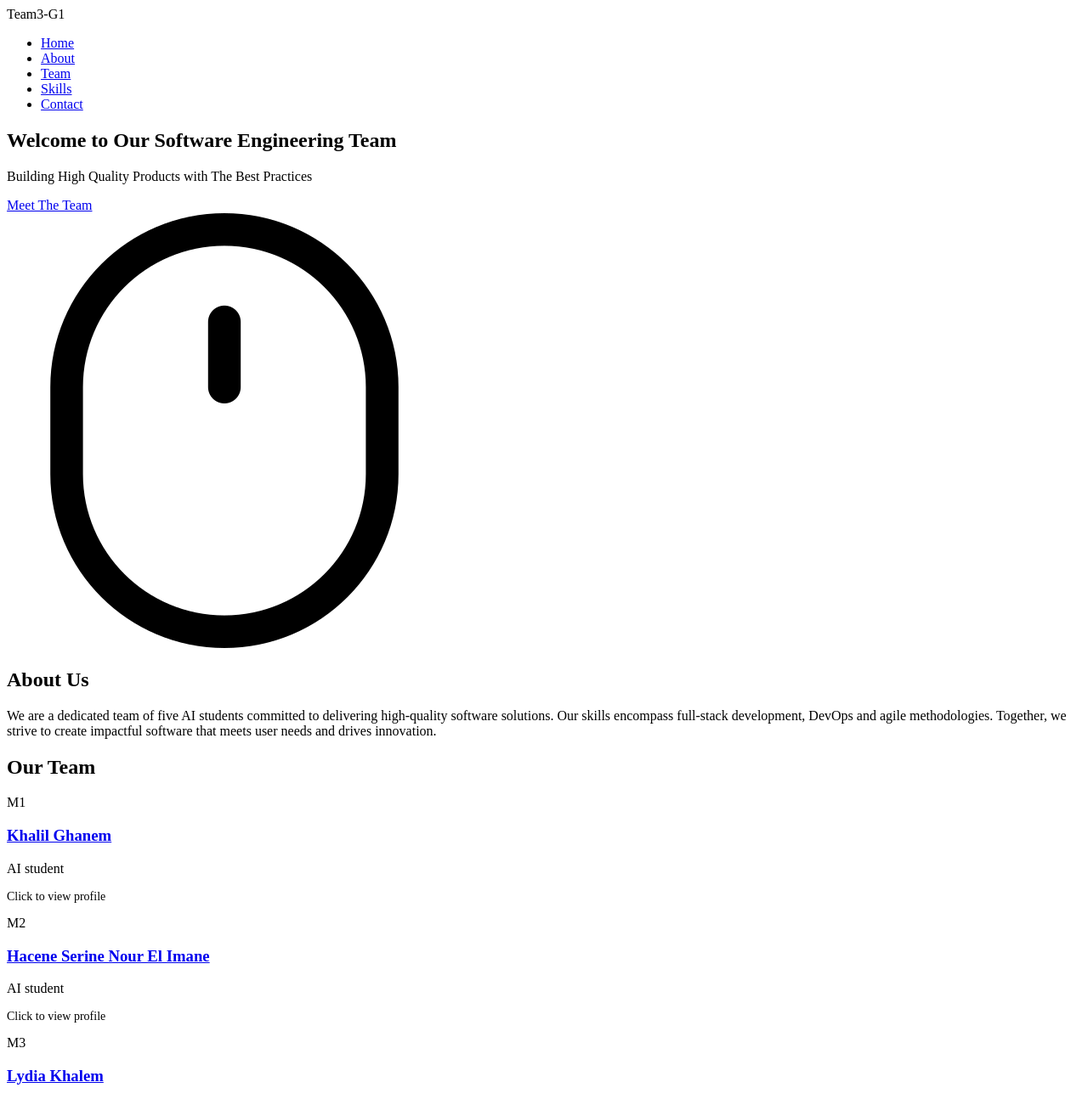
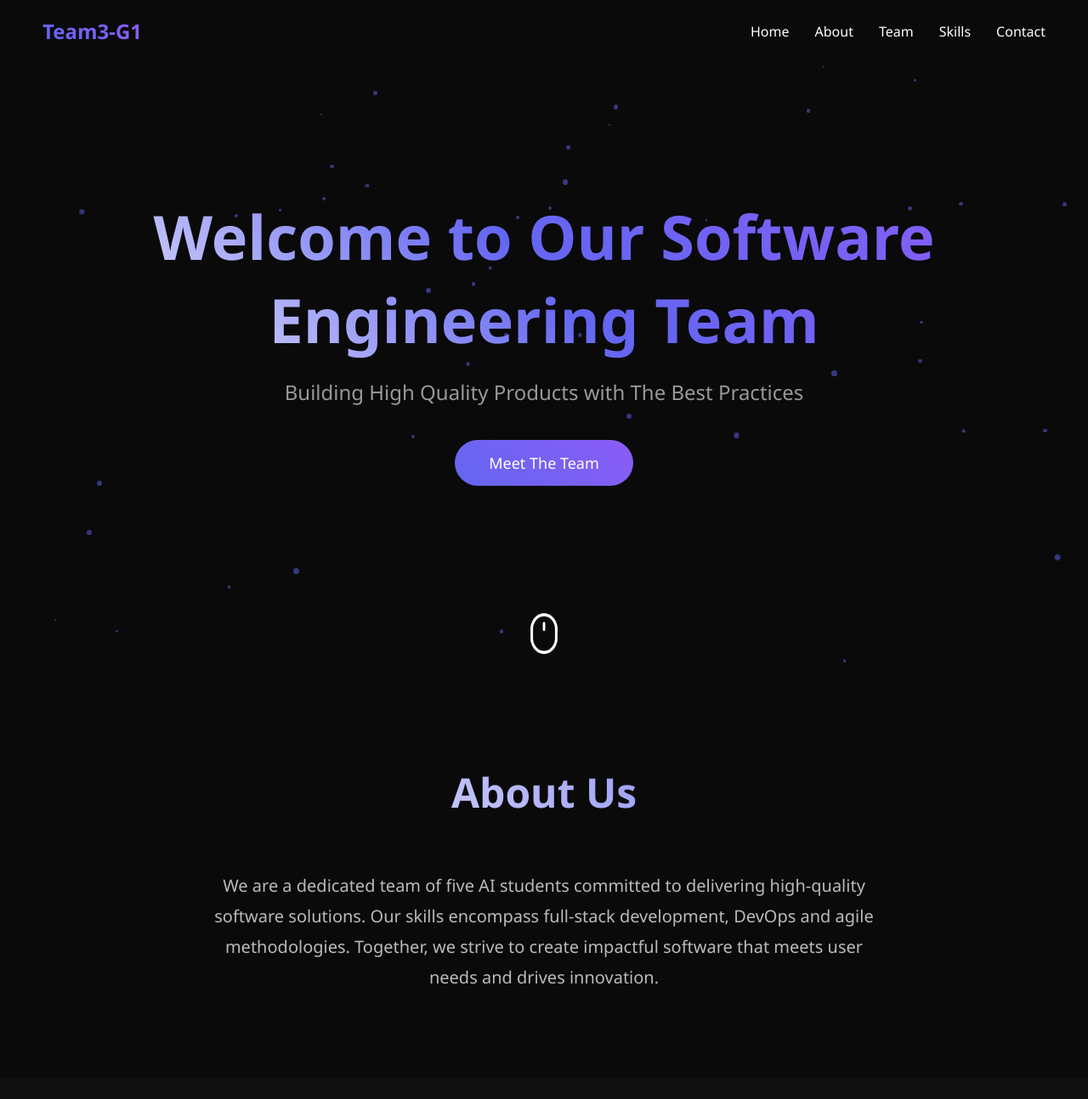
Before and after one commit to khalilgh1/team-portfolio-project, a plain HTML site: page index.html in a window 1280 px wide. Shown: the top 1294 px of the page at 85% size. Drawn offline with Linux system fonts and the light colour scheme; files that its build step writes are made by us from their sources.

Commit message:
feat: updated html links for the main files

```diff
--- a/css/style.css
+++ b/css/style.css
@@ -0,0 +1,369 @@
+    * {
+        margin: 0;
+        padding: 0;
+        box-sizing: border-box;
+    }
+    html{
+        scroll-behavior: smooth !important;
+    }
+    body {
+        font-family: 'Segoe UI', Tahoma, Geneva, Verdana, sans-serif;
+        background: #0a0a0a;
+        color: #fff;
+        overflow-x: hidden;
+    }
+
+    /* Particle Background */
+    #particles {
+        position: fixed;
+        top: 0;
+        left: 0;
+        width: 100%;
+        height: 100%;
+        z-index: -1;
+    }
+
+    .particle {
+        position: absolute;
+        background: rgba(99, 102, 241, 0.5);
+        border-radius: 50%;
+        animation: float 20s infinite;
+    }
+
+    @keyframes float {
+
+        0%,
+        100% {
+            transform: translateY(0) translateX(0);
+        }
+
+        25% {
+            transform: translateY(-100px) translateX(50px);
+        }
+
+        50% {
+            transform: translateY(-200px) translateX(-50px);
+        }
+
+        75% {
+            transform: translateY(-100px) translateX(100px);
+        }
+    }
+
+    /* Navigation */
+    nav {
+        position: fixed;
+        top: 0;
+        width: 100%;
+        padding: 20px 50px;
+        display: flex;
+        justify-content: space-between;
+        align-items: center;
+        z-index: 1000;
+        background: rgba(10, 10, 10, 0.8);
+        -webkit-backdrop-filter: blur(10px);
+        backdrop-filter: blur(10px);
+        transition: all 0.3s ease;
+    }
+
+    nav.scrolled {
+        padding: 15px 50px;
+        background: rgba(10, 10, 10, 0.95);
+    }
+
+    .logo {
+        font-size: 24px;
+        font-weight: bold;
+        background: linear-gradient(45deg, #6366f1, #8b5cf6);
+        -webkit-background-clip: text;
+        -webkit-text-fill-color: transparent;
+        background-clip: text;
+    }
+
+    nav ul {
+        display: flex;
+        list-style: none;
+        gap: 30px;
+    }
+
+    nav a {
+        color: #fff;
+        text-decoration: none;
+        transition: all 0.3s ease;
+        position: relative;
+    }
+
+    nav a::after {
+        content: '';
+        position: absolute;
+        bottom: -5px;
+        left: 0;
+        width: 0;
+        height: 2px;
+        background: linear-gradient(45deg, #6366f1, #8b5cf6);
+        transition: width 0.3s ease;
+    }
+
+    nav a:hover::after {
+        width: 100%;
+    }
+
+    /* Hero Section */
+    .hero {
+        height: 100vh;
+        display: flex;
+        flex-direction: column;
+        justify-content: center;
+        align-items: center;
+        text-align: center;
+        padding: 0 20px;
+        position: relative;
+    }
+
+    .hero h1 {
+        font-size: 72px;
+        margin-bottom: 20px;
+        opacity: 0;
+        animation: fadeInUp 1s ease forwards;
+        background: linear-gradient(45deg, #fff, #6366f1, #8b5cf6);
+        -webkit-background-clip: text;
+        -webkit-text-fill-color: transparent;
+        background-clip: text;
+    }
+
+    .hero .subtitle {
+        font-size: 24px;
+        margin-bottom: 40px;
+        opacity: 0;
+        animation: fadeInUp 1s ease 0.3s forwards;
+        color: #999;
+    }
+
+    .cta-button {
+        padding: 15px 40px;
+        font-size: 18px;
+        background: linear-gradient(45deg, #6366f1, #8b5cf6);
+        border: none;
+        border-radius: 50px;
+        color: #fff;
+        cursor: pointer;
+        opacity: 0;
+        animation: fadeInUp 1s ease 0.6s forwards;
+        transition: all 0.3s ease;
+        text-decoration: none;
+        display: inline-block;
+    }
+
+    .cta-button:hover {
+        transform: translateY(-5px);
+        box-shadow: 0 10px 30px rgba(99, 102, 241, 0.5);
+    }
+
+    @keyframes fadeInUp {
+        to {
+            opacity: 1;
+            transform: translateY(0);
+        }
+
+        from {
+            opacity: 0;
+            transform: translateY(30px);
+        }
+    }
+
+    /* About Section */
+    .about {
+        padding: 100px 50px;
+        max-width: 1200px;
+        margin: 0 auto;
+    }
+
+    .section-title {
+        font-size: 48px;
+        text-align: center;
+        margin-bottom: 60px;
+        background: linear-gradient(45deg, #fff, #6366f1);
+        -webkit-background-clip: text;
+        -webkit-text-fill-color: transparent;
+        background-clip: text;
+    }
+
+    .about-content {
+        font-size: 20px;
+        line-height: 1.8;
+        text-align: center;
+        color: #bbb;
+        max-width: 800px;
+        margin: 0 auto;
+    }
+
+    /* Team Section */
+    .team {
+        padding: 100px 50px;
+        background: rgba(20, 20, 20, 0.5);
+    }
+
+    .team-grid {
+        display: grid;
+        grid-template-columns: repeat(auto-fit, minmax(250px, 1fr));
+        gap: 40px;
+        max-width: 1400px;
+        margin: 0 auto;
+    }
+
+    .team-card {
+        background: linear-gradient(135deg, rgba(99, 102, 241, 0.1), rgba(139, 92, 246, 0.1));
+        border-radius: 20px;
+        padding: 30px;
+        text-align: center;
+        transition: all 0.4s ease;
+        cursor: pointer;
+        border: 1px solid rgba(99, 102, 241, 0.2);
+        position: relative;
+        overflow: hidden;
+    }
+
+    .team-card::before {
+        content: '';
+        position: absolute;
+        top: 0;
+        left: -100%;
+        width: 100%;
+        height: 100%;
+        background: linear-gradient(90deg, transparent, rgba(99, 102, 241, 0.3), transparent);
+        transition: left 0.5s ease;
+    }
+
+    .team-card:hover::before {
+        left: 100%;
+    }
+
+    .team-card:hover {
+        transform: translateY(-10px);
+        box-shadow: 0 20px 40px rgba(99, 102, 241, 0.3);
+        border-color: rgba(99, 102, 241, 0.5);
+    }
+
+    .avatar {
+        width: 120px;
+        height: 120px;
+        background: linear-gradient(45deg, #6366f1, #8b5cf6);
+        border-radius: 50%;
+        margin: 0 auto 20px;
+        display: flex;
+        align-items: center;
+        justify-content: center;
+        font-size: 48px;
+        font-weight: bold;
+    }
+
+    .team-card h3 {
+        font-size: 24px;
+        margin-bottom: 10px;
+    }
+
+    .team-card p {
+        color: #999;
+        font-size: 16px;
+    }
+
+    /* Skills Section */
+    .skills {
+        padding: 100px 50px;
+        max-width: 1200px;
+        margin: 0 auto;
+    }
+
+    .skills-grid {
+        display: grid;
+        grid-template-columns: repeat(auto-fit, minmax(200px, 1fr));
+        gap: 30px;
+        margin-top: 60px;
+    }
+
+    .skill-item {
+        background: rgba(99, 102, 241, 0.1);
+        padding: 30px;
+        border-radius: 15px;
+        text-align: center;
+        transition: all 0.3s ease;
+        border: 1px solid rgba(99, 102, 241, 0.2);
+    }
+
+    .skill-item:hover {
+        background: rgba(99, 102, 241, 0.2);
+        transform: scale(1.05);
+    }
+
+    .skill-item h4 {
+        font-size: 20px;
+        margin-bottom: 10px;
+    }
+
+    /* Footer */
+    footer {
+        padding: 40px;
+        text-align: center;
+        background: rgba(10, 10, 10, 0.8);
+        color: #666;
+    }
+
+    /* Scroll Indicator */
+    .scroll-indicator {
+        height: 3rem;
+        width: 2.5rem;
+        position: absolute;
+        bottom: 30px;
+        left: 50%;
+        transform: translateX(-50%);
+        animation: bounce 2s infinite;
+        img{
+            width: 100%;
+            height: 100%;
+            filter: invert(1);
+        }
+    }
+
+    @keyframes bounce {
+
+        0%,
+        20%,
+        50%,
+        80%,
+        100% {
+            transform: translateX(-50%) translateY(0);
+        }
+
+        40% {
+            transform: translateX(-50%) translateY(-10px);
+        }
+
+        60% {
+            transform: translateX(-50%) translateY(-5px);
+        }
+    }
+
+    /* Responsive */
+    @media (max-width: 768px) {
+        .hero h1 {
+            font-size: 48px;
+        }
+
+        .hero .subtitle {
+            font-size: 18px;
+        }
+
+        nav {
+            padding: 15px 20px;
+        }
+
+        nav ul {
+            gap: 15px;
+        }
+
+        .about,
+        .team,
+        .skills {
+            padding: 60px 20px;
+        }
+    }
--- a/index.html
+++ b/index.html
@@ -4,8 +4,8 @@
     <meta charset="UTF-8">
     <meta name="viewport" content="width=device-width, initial-scale=1.0">
     <title>Team Portfolio</title>
-    <link rel="stylesheet" href="./style.css">
-    <script src="./script.js" defer></script>
+    <link rel="stylesheet" href="./css/style.css">
+    <script src="./js/script.js" defer></script>
 </head>
 <body>
     <div id="particles"></div> <!--Particles background-->
--- a/js/script.js
+++ b/js/script.js
@@ -0,0 +1,68 @@
+        // Create floating particles
+        function createParticles() {
+            const container = document.getElementById('particles');
+            for (let i = 0; i < 50; i++) {
+                const particle = document.createElement('div');
+                particle.className = 'particle';
+                particle.style.width = Math.random() * 5 + 2 + 'px';
+                particle.style.height = particle.style.width;
+                particle.style.left = Math.random() * 100 + '%';
+                particle.style.top = Math.random() * 100 + '%';
+                particle.style.animationDelay = Math.random() * 20 + 's';
+                particle.style.animationDuration = (Math.random() * 10 + 15) + 's';
+                container.appendChild(particle);
+            }
+        }
+
+        createParticles();
+
+        // Navbar scroll effect
+        window.addEventListener('scroll', () => {
+            const navbar = document.getElementById('navbar');
+            if (window.scrollY > 50) {
+                navbar.classList.add('scrolled');
+            } else {
+                navbar.classList.remove('scrolled');
+            }
+        });
+
+        // Smooth scrolling for navigation links
+        document.querySelectorAll('a[href^="#"]').forEach(anchor => {
+            anchor.addEventListener('click', function (e) {
+                e.preventDefault();
+                const target = document.querySelector(this.getAttribute('href'));
+                target.scrollIntoView({ behavior: 'smooth' });
+            });
+        });
+
+        // Add click handlers to team cards (you can link these to individual pages)
+        document.querySelectorAll('.team-card').forEach((card, index) => {
+            card.addEventListener('click', () => {
+                // Placeholder - you can change these to actual page links
+                alert(`This will link to Member ${index + 1}'s profile page`);
+                // For actual navigation: window.location.href = `member${index + 1}.html`;
+            });
+        });
+
+        // Intersection Observer for scroll animations
+        const observerOptions = {
+            threshold: 0.1,
+            rootMargin: '0px 0px -100px 0px'
+        };
+
+        const observer = new IntersectionObserver((entries) => {
+            entries.forEach(entry => {
+                if (entry.isIntersecting) {
+                    entry.target.style.opacity = '1';
+                    entry.target.style.transform = 'translateY(0)';
+                }
+            });
+        }, observerOptions);
+
+        // Observe sections for animations
+        document.querySelectorAll('.team-card, .skill-item').forEach(el => {
+            el.style.opacity = '0';
+            el.style.transform = 'translateY(30px)';
+            el.style.transition = 'all 0.6s ease';
+            observer.observe(el);
+        });
```
